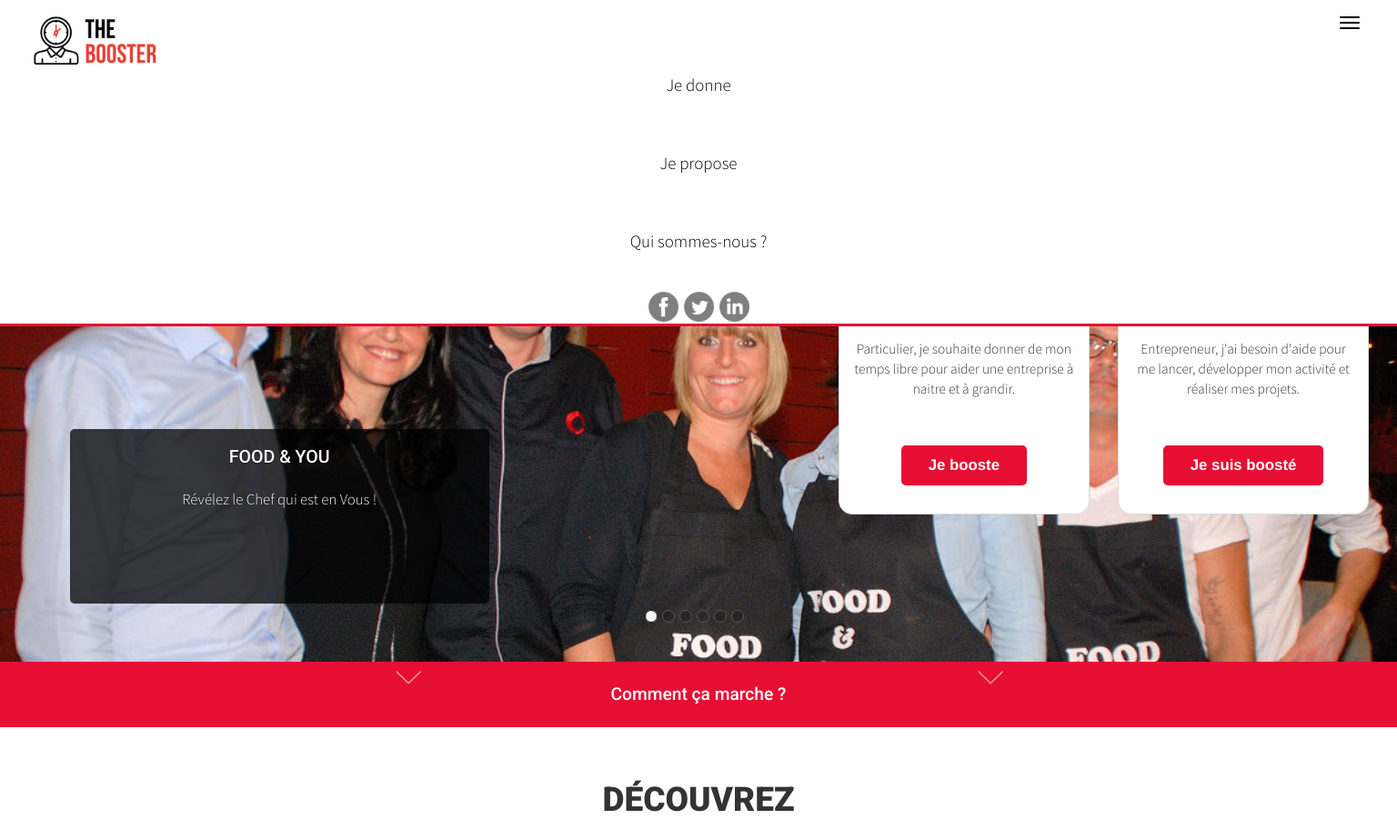
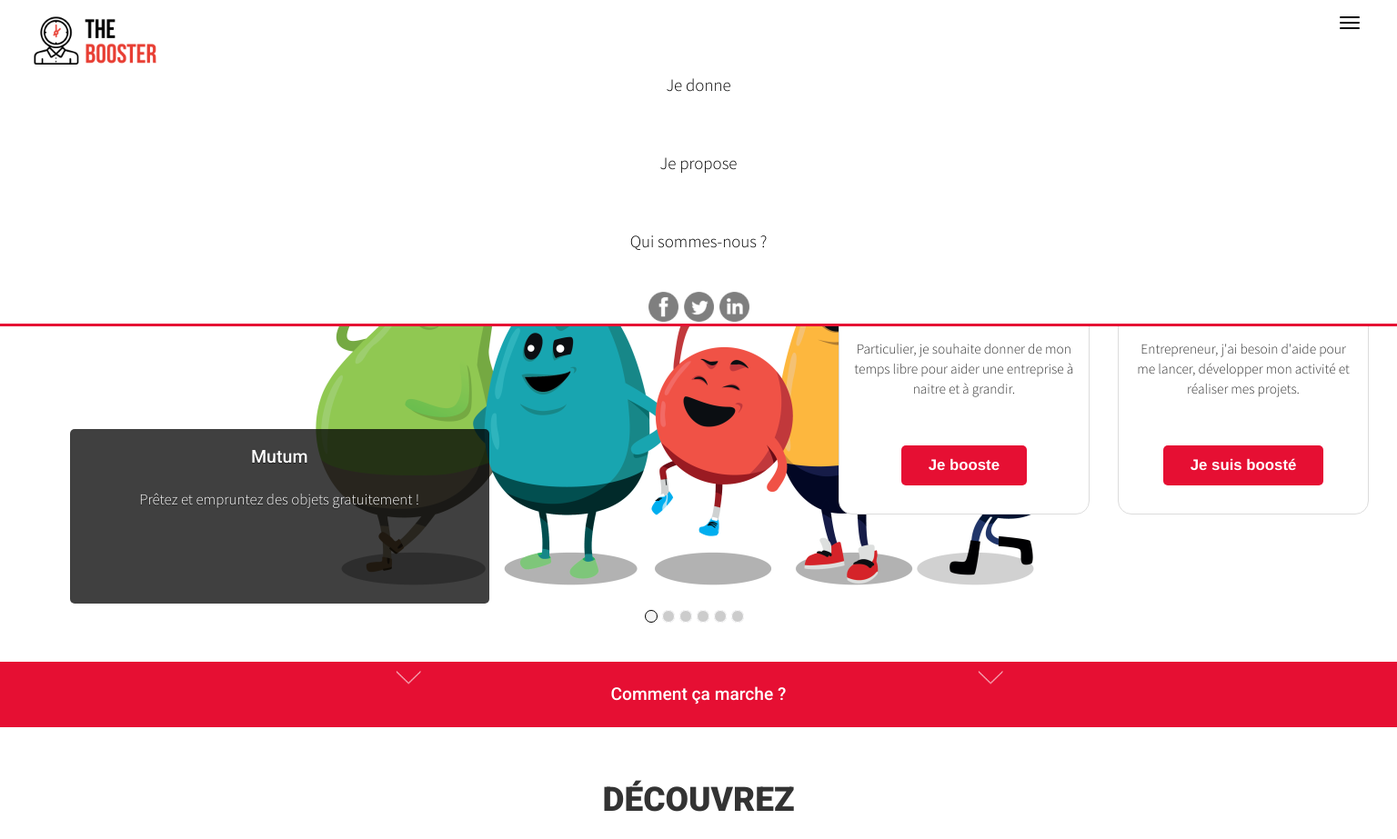
Before and after one commit to Fradou/lyon_0916_jedonne2heures, a Symfony app: the page made by app/Resources/views/front/homepage.html.twig in a window 1536 px wide. Shown: the top 923 px of the page at 91% size. Run offline with Twig, Linux system fonts and the light colour scheme; the template is opened without the code that fills it, so the values that code supplies are empty; some libraries are stand-ins or nearby versions.

Commit message:
oder img on carousel change

```diff
--- a/app/Resources/views/front/homepage.html.twig
+++ b/app/Resources/views/front/homepage.html.twig
@@ -17,11 +17,12 @@
     <div id="home_carousel_conteneur">
         <div id="home_carousel">
 
+
             <div id="home_carousel_slide1" class="home_carousel_slide">
                 <div class="home_carousel_visu">
                     <div class="home_carousel_presentation">
-                        <h2 class="h2_txt_slide">FOOD & YOU</h2>
-                        <p class="txt_slide">Révélez le Chef qui est en Vous !</p>
+                        <h2 class="h2_txt_slide">Mutum</h2>
+                        <p class="txt_slide">Prêtez et empruntez des objets gratuitement !</p>
                     </div>
                 </div>
             </div>
@@ -38,12 +39,11 @@
             <div id="home_carousel_slide3" class="home_carousel_slide">
                 <div class="home_carousel_visu">
                     <div class="home_carousel_presentation">
-                        <h2 class="h2_txt_slide">Mutum</h2>
-                        <p class="txt_slide">Prêtez et empruntez des objets gratuitement !</p>
+                        <h2 class="h2_txt_slide">FOOD & YOU</h2>
+                        <p class="txt_slide">Révélez le Chef qui est en Vous !</p>
                     </div>
                 </div>
             </div>
-
 
             <div id="home_carousel_slide4" class="home_carousel_slide">
                 <div class="home_carousel_visu">
--- a/web/css/main.css
+++ b/web/css/main.css
@@ -816,13 +816,13 @@ hr{
 	color: white;
 }
 
-#home_carousel_slide3{
+#home_carousel_slide1{
 	background:url("../img/MUTUM.png") no-repeat center top;
 	background-size:  cover;
 	overflow: hidden;
 }
 
-#home_carousel_slide1{
+#home_carousel_slide3{
 	background:url("../img/food&you.jpg") no-repeat center top;
 	background-size:  cover;
 	overflow: hidden;
@@ -1045,7 +1045,7 @@ hr{
 
 @media screen and (min-width: 1300px){
 
-	#home_carousel_slide3{
+	#home_carousel_slide1{
 		background:url("../img/MUTUM.png") no-repeat center;
 	}
 }
```
